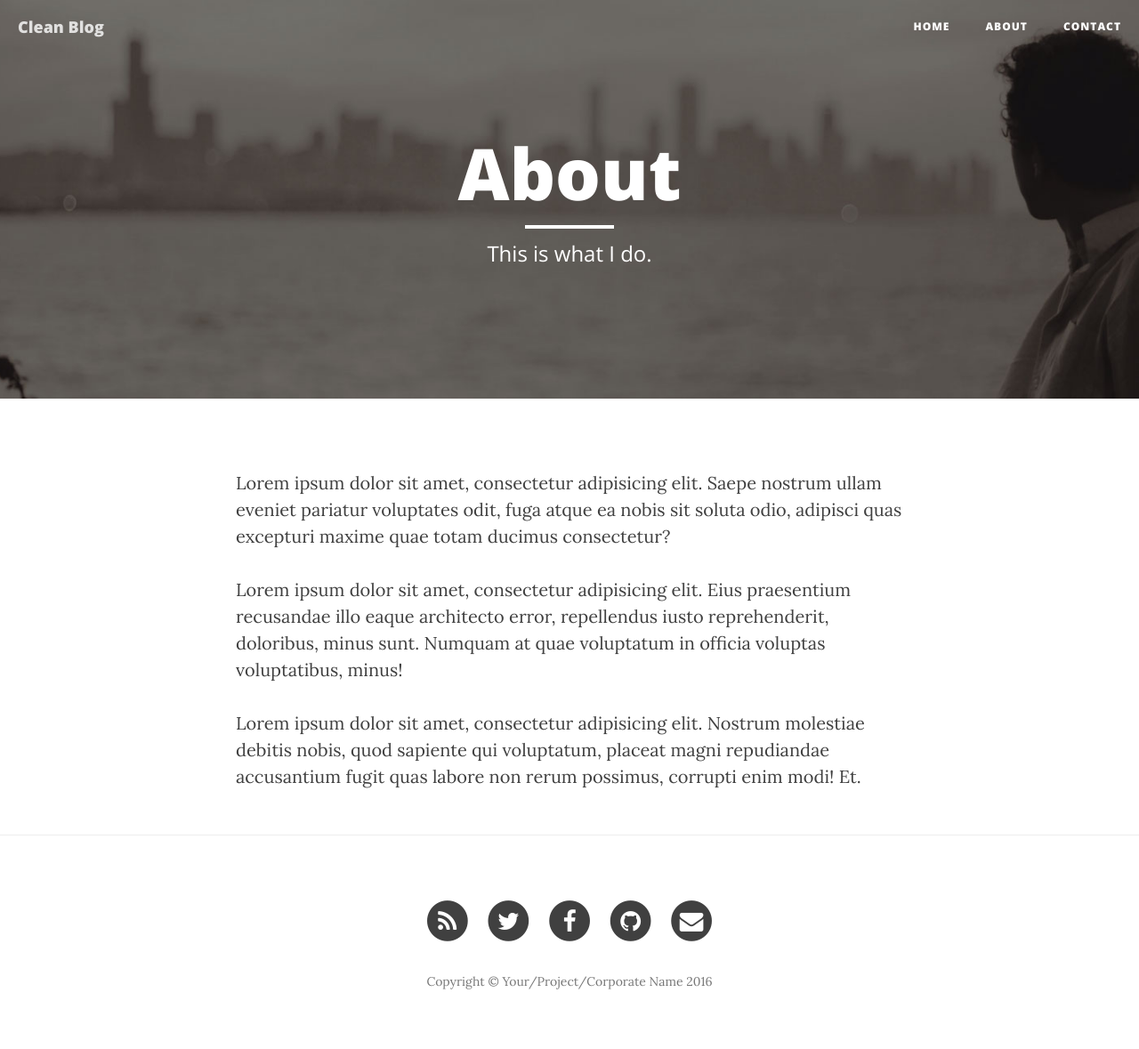
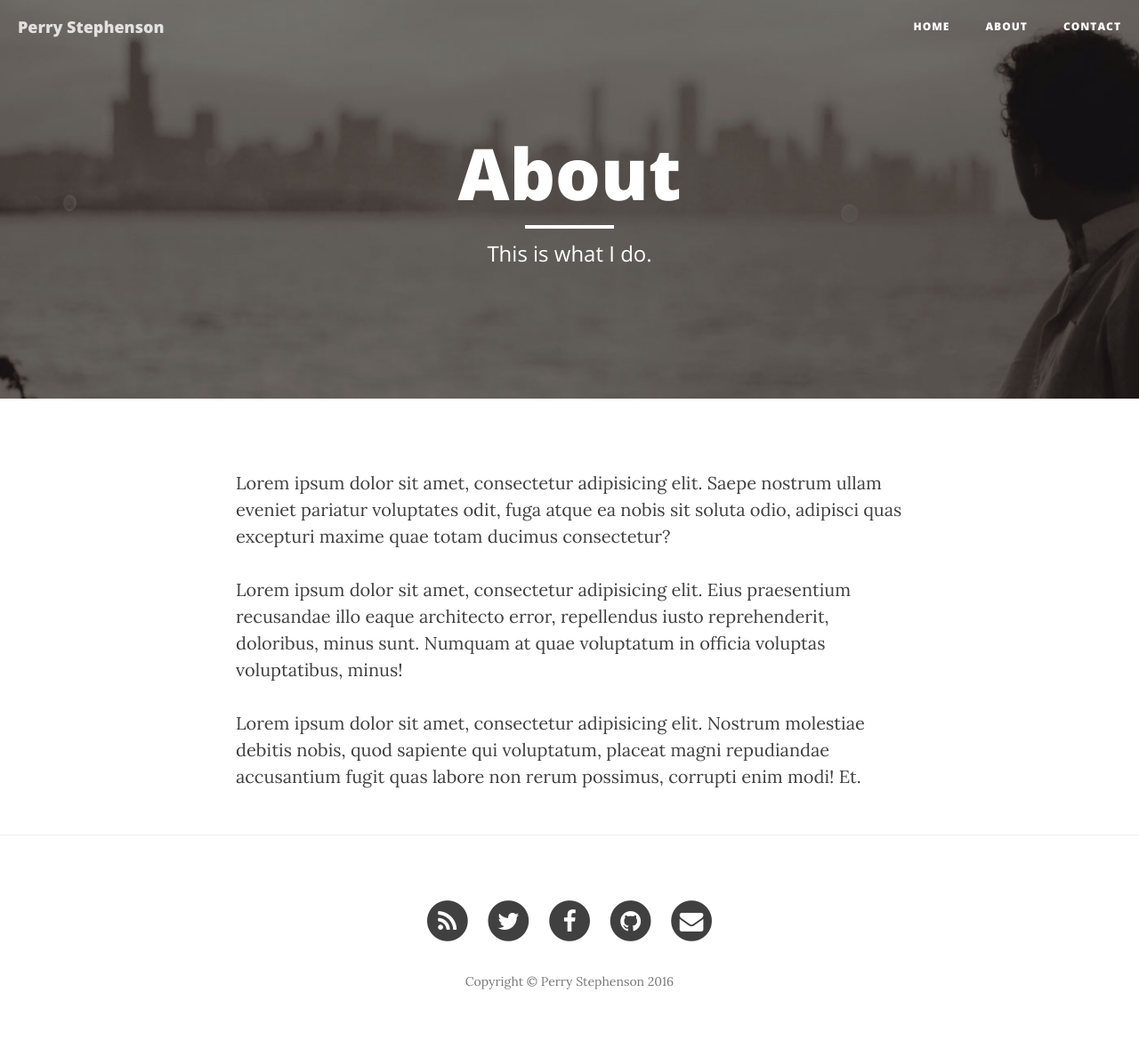
Before and after one commit to perrystephenson/perrystephenson.github.io, a Jekyll site: the page built from about.html, in a window 1280 px wide. Shown: the whole page at 89% size. Built offline with Jekyll 4.4.1, drawn with Linux system fonts in a browser that asks for light colours; nearby versions of some CDN libraries; some of the changed lines change nothing that is shown.

Commit message:
Attempted fix

```diff
--- a/_config.yml
+++ b/_config.yml
@@ -1,15 +1,15 @@
 # Site settings
-title: Clean Blog
+title: Perry Stephenson
 header-img: img/home-bg.jpg
-email: your-email@yourdomain.com
-copyright_name: Your/Project/Corporate Name
-description: "Write your site description here. It will be used as your sites meta description as well!"
-baseurl: "/startbootstrap-clean-blog-jekyll"
-url: "http://yourdomain.com"
-twitter_username: SBootstrap
-github_username:  davidtmiller
-facebook_username:  StartBootstrap
-email_username:  your-email@yourdomain.com
+email: perry.stephenson+blog@gmail.com
+copyright_name: Perry Stephenson
+description: "Data Scientist"
+baseurl: ""
+url: "https://perrystephenson.github.io/"
+twitter_username: perrystephenson
+github_username:  perrystephenson
+facebook_username:  perry.stephenson
+email_username:  perry.stephenson+blog@gmail.com
 
 # Google Analytics
 # To enable google analytics, uncomment below line with a valid Google Tracking ID
```
